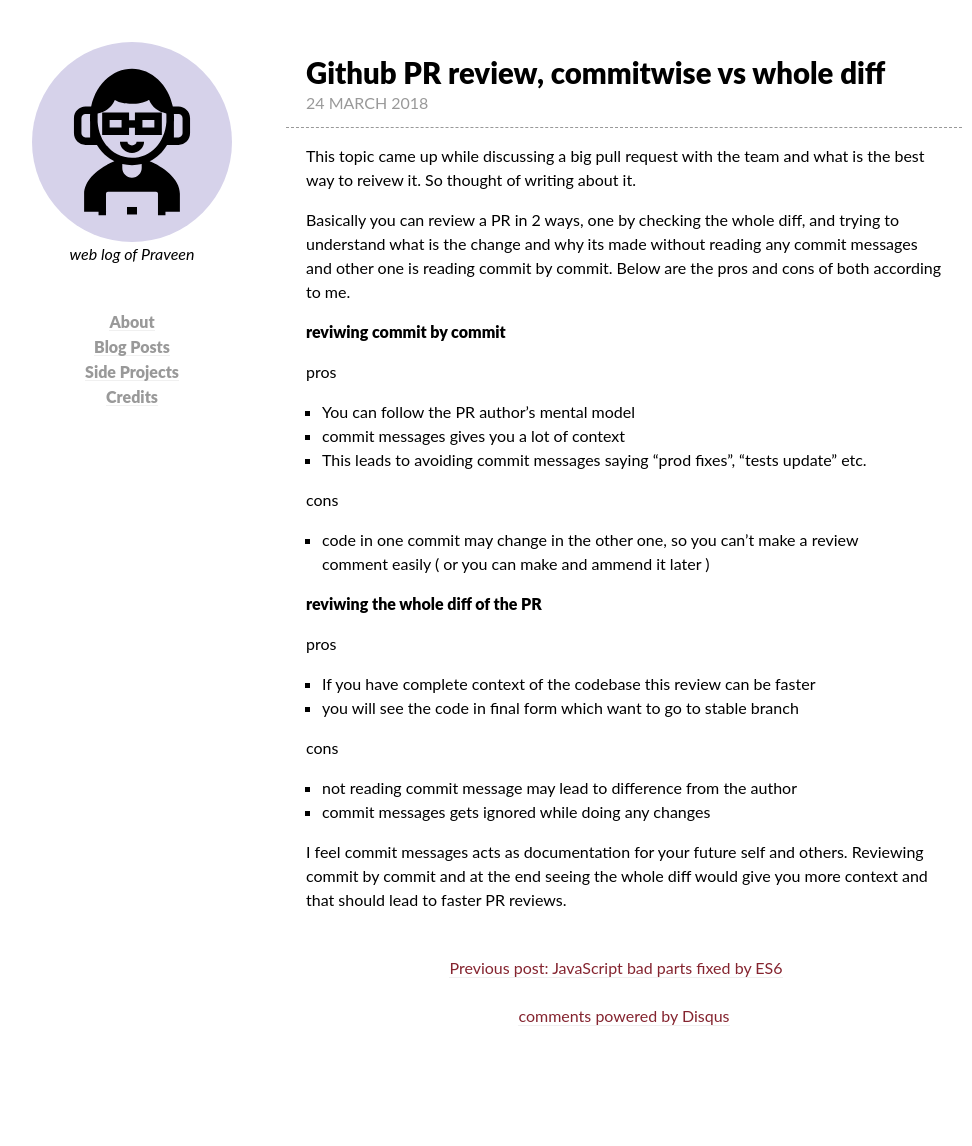
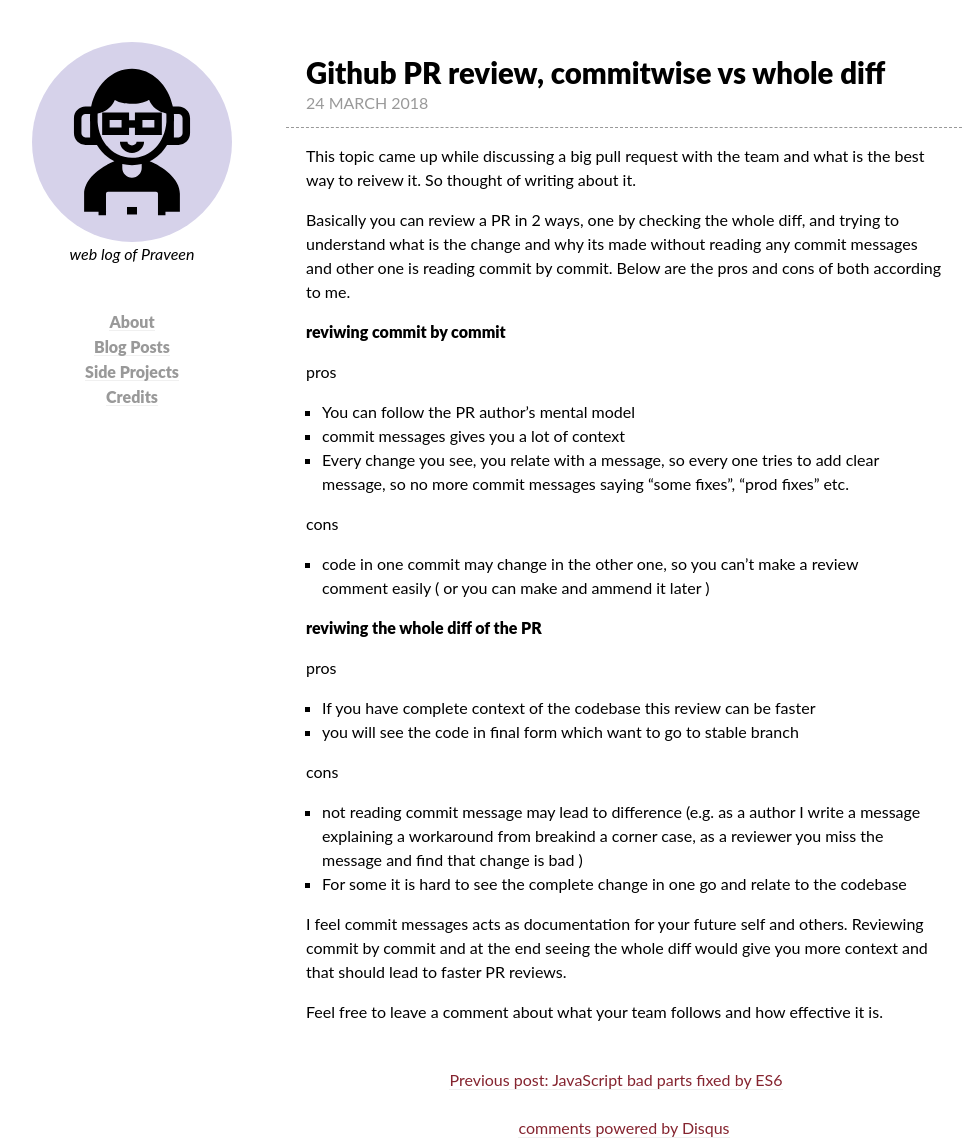
Before and after one commit to metapraveen/metapraveen.github.io, a Jekyll site: the page built from _posts/2018-03-24-pr-review-commit-wise-vs-whole-diff.md, in a window 1280 px wide. Shown: the whole page, without its empty margins (148-1120 px from the left). Built offline with Jekyll 4.4.1, drawn with Linux system fonts in a browser that asks for light colours; comment, search, counter and statistics services are not loaded; before the commit the page ends 1034 px from its top, so only the background shows below that.

Commit message:
update to make messages more clear

```diff
--- a/_posts/2018-03-24-pr-review-commit-wise-vs-whole-diff.md
+++ b/_posts/2018-03-24-pr-review-commit-wise-vs-whole-diff.md
@@ -13,7 +13,7 @@ Basically you can review a PR in 2 ways, one by checking the whole diff, and try
 pros
 - You can follow the PR author's mental model
 - commit messages gives you a lot of context
-- This leads to avoiding commit messages saying "prod fixes", "tests update" etc.
+- Every change you see, you relate with a message, so every one tries to add clear message, so no more commit messages saying "some fixes", "prod fixes" etc.
 
 cons
 - code in one commit may change in the other one, so you can't make a review comment easily ( or you can make and ammend it later )
@@ -24,7 +24,9 @@ pros
 - you will see the code in final form which want to go to stable branch
 
 cons
-- not reading commit message may lead to difference from the author
-- commit messages gets ignored while doing any changes
+- not reading commit message may lead to difference (e.g. as a author I write a message explaining a workaround from breakind a corner case, as a reviewer you miss the message and find that change is bad )
+- For some it is hard to see the complete change in one go and relate to the codebase
 
 I feel commit messages acts as documentation for your future self and others. Reviewing commit by commit and at the end seeing the whole diff would give you more context and that should lead to faster PR reviews.
+
+Feel free to leave a comment about what your team follows and how effective it is.
```
